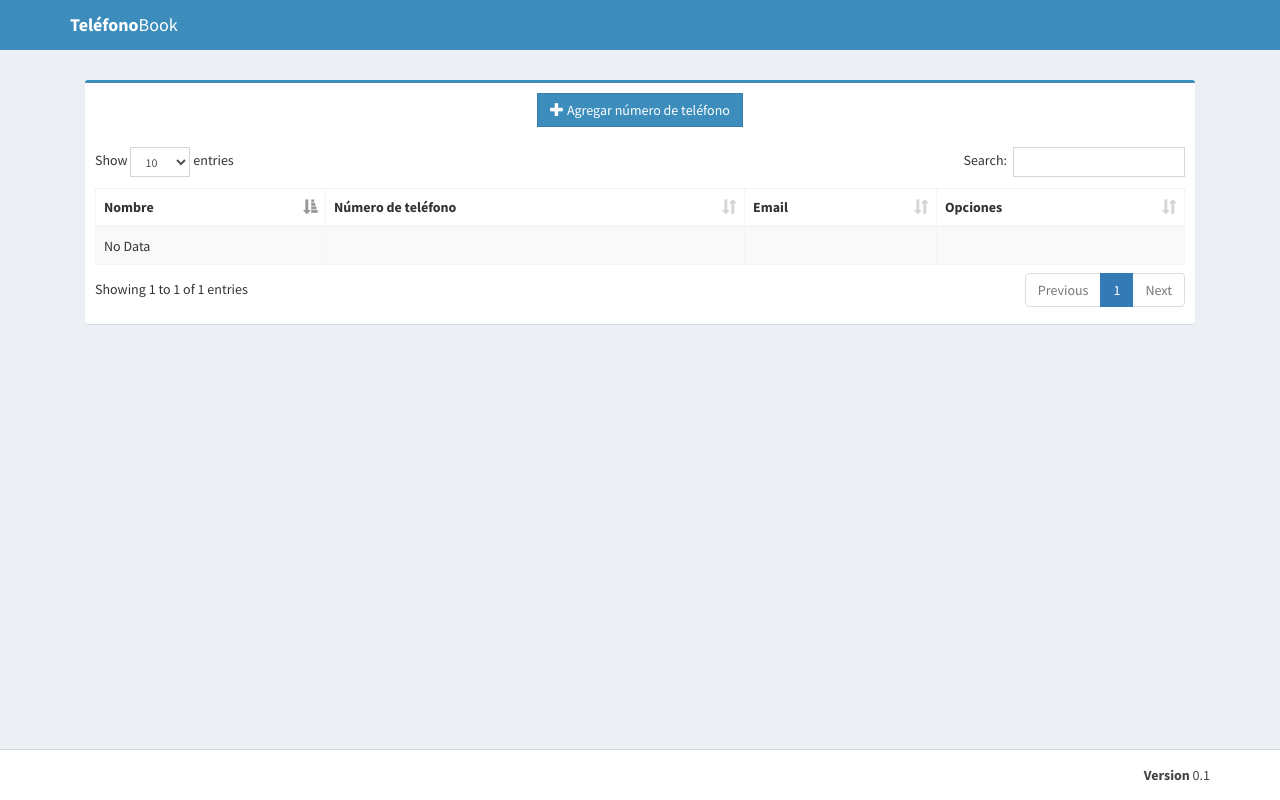
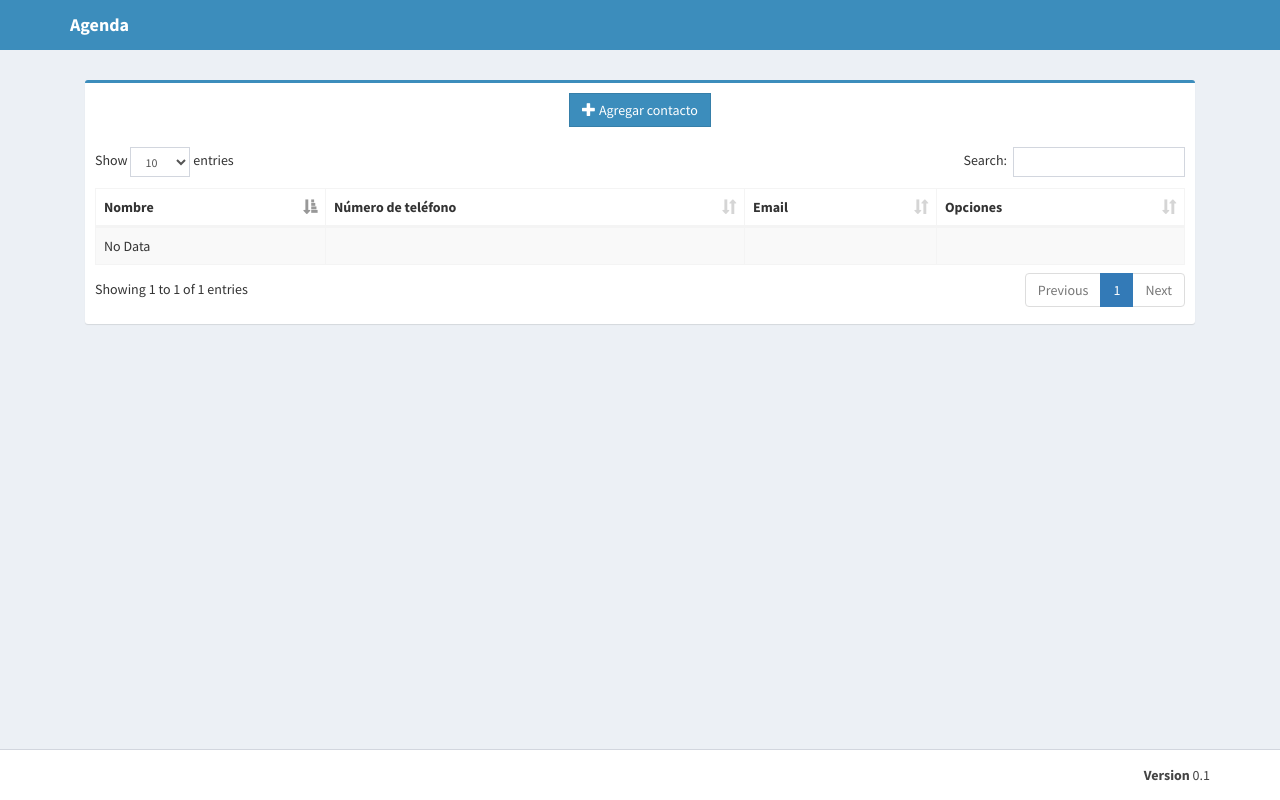
Before and after one commit to jmlcas/crud-agenda, a Flask app: page / in a window 1280 px wide. Run offline with Flask 2, Linux system fonts and the light colour scheme; data that the repository does not hold is empty; some libraries are stand-ins or nearby versions.

Commit message:
Update index.html

```diff
--- a/source_code/templates/index.html
+++ b/source_code/templates/index.html
@@ -21,7 +21,7 @@
       <nav class="navbar navbar-static-top">
         <div class="container">
           <div class="navbar-header">
-            <a href="/" class="navbar-brand"><b>Teléfono</b>Book</a>
+            <a href="/" class="navbar-brand"><b>Agenda</b></a>
           </div>
         </div>
       </nav>
@@ -44,7 +44,7 @@
               <a href="/add">
               	<center>
               		<button type="button" class="btn btn-primary btn-flat">
-              			<span class="glyphicon glyphicon-plus"></span> Agregar número de teléfono
+              			<span class="glyphicon glyphicon-plus"></span> Agregar contacto
               		</button>
               	</center>
               </a>
```
